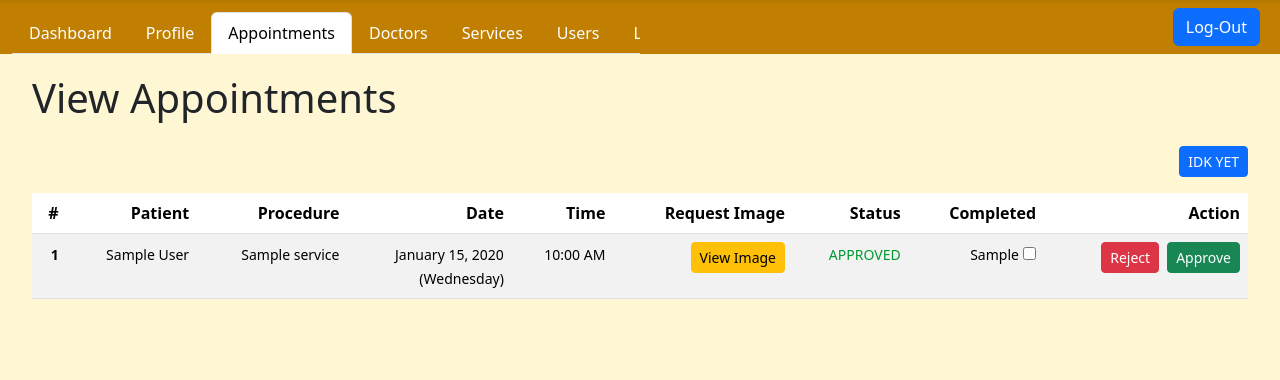
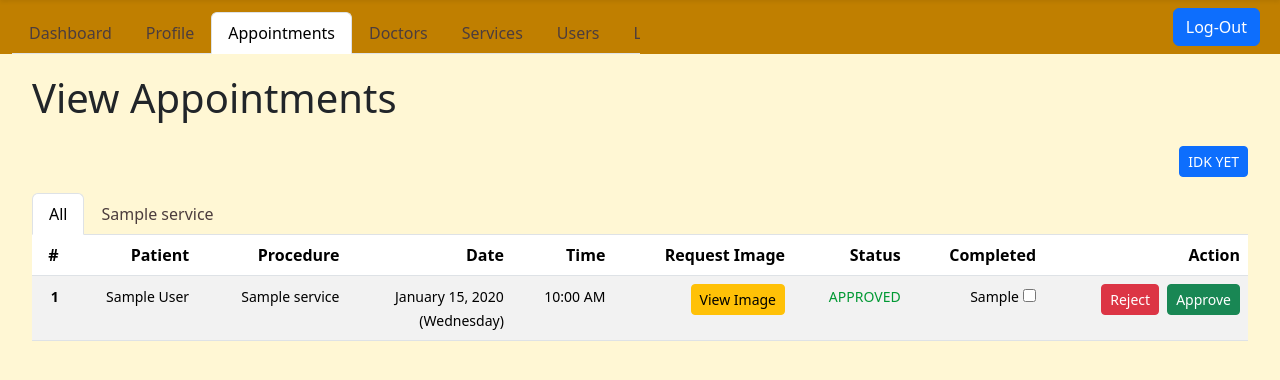
Before and after one commit to jolorambongga/SDAIC-v.3.0.09.01, a PHP site: page /view_appointments.php in a window 1280 px wide. Shown: the part 56-436 px from the top of the page. Run offline with PHP 8.4, Linux system fonts and the light colour scheme; tables that the repository leaves empty hold one stand-in row (values such as "Sample post"); data that the repository does not hold is empty.

Commit message:
Add files via upload

```diff
--- a/admin/header.php
+++ b/admin/header.php
@@ -7,6 +7,7 @@
 	<link rel='stylesheet' href='../includes/css/my_css.css'/>
 	<link rel='stylesheet' href='../includes/css/my_radio.css'/>
 	<script src="https://ajax.googleapis.com/ajax/libs/jquery/3.7.1/jquery.min.js"></script>
+
 
 </head>
 
--- a/admin/view_appointments.php
+++ b/admin/view_appointments.php
@@ -25,6 +25,11 @@ include_once('header.php');
         <div class="col-md-12">
           <table class="table table-striped text-end">
             <thead>
+              <span class="filters">
+                <ul class="nav nav-tabs" id="my_nav">
+
+                </ul>
+              </span>
               <tr>
                 <th scope="col">#</th>
                 <th scope="col">Patient</th>
@@ -110,6 +115,7 @@ include_once('header.php');
   <script>
     $(document).ready(function() {
       loadAppointments();
+      loadFilters();
       // READ APPOINTMENTS
       function loadAppointments() {
         $.ajax({
@@ -121,7 +127,7 @@ include_once('header.php');
 
             $('#tbodyAppointments').empty();
 
-            response.data.forEach(function(data) {
+             response.data.forEach(function(data) {
               let statusColor = '';
               switch (data.status) {
               case 'PENDING':
@@ -184,12 +190,42 @@ include_once('header.php');
               `;
               $('#tbodyAppointments').append(read_appointments_html);
             });
-          },
-          error: function(error) {
+           },
+           error: function(error) {
             console.log("ERROR", error);
           }
         });
   } // END FUNCTION
+
+      function loadFilters() {
+        $.ajax({
+          type: 'GET',
+          url: 'handles/services/read_services.php',
+          datType: 'JSON',
+          success: function(response) {
+            console.log("SUCCESS IN FILTER FUNCTION", response);
+            $('#my_nav').empty(); // Clear existing tabs
+
+            // Add 'All' tab as default
+            $('#my_nav').append('<li class="nav-item"><a class="nav-link active" data-service="All" href="#">All</a></li>');
+
+            // Add tabs for each service retrieved
+            response.data.forEach(function(service) {
+              $('#my_nav').append(`<li class="nav-item"><a class="nav-link" data-service="${service.service_name}" href="#">${service.service_name}</a></li>`);
+            });
+
+            // Attach click handler to dynamically created tabs
+            $('#my_nav a').on('click', function(event) {
+              event.preventDefault();
+              $(this).tab('show');
+              loadFilteredAppointments($(this).data('service')); // Load filtered appointments
+            });
+          },
+          error: function(error) {
+            console.log("ERROR IN LOAD FILTRS FUNCTION", error);
+          }
+        });
+      }
 
   // GET IMAGE
   $('#tbodyAppointments').on('click', '#callReqImg', function() {
--- a/client/footer.php
+++ b/client/footer.php
@@ -58,7 +58,6 @@
 						var affected_data = "NONE";
 						logAction(user_id, category, action, affected_data);
 						window.location.href='index.php';
-						location.reload();
 					} else {
 						console.error("Logout failed:", response.message);
 					}
--- a/includes/css/my_css.css
+++ b/includes/css/my_css.css
@@ -12,7 +12,7 @@ body {
 }
 
 .nav-link {
-    color: #fff;
+    color: #4C3D3D;
 }
 
 .nav-link.active {
```
